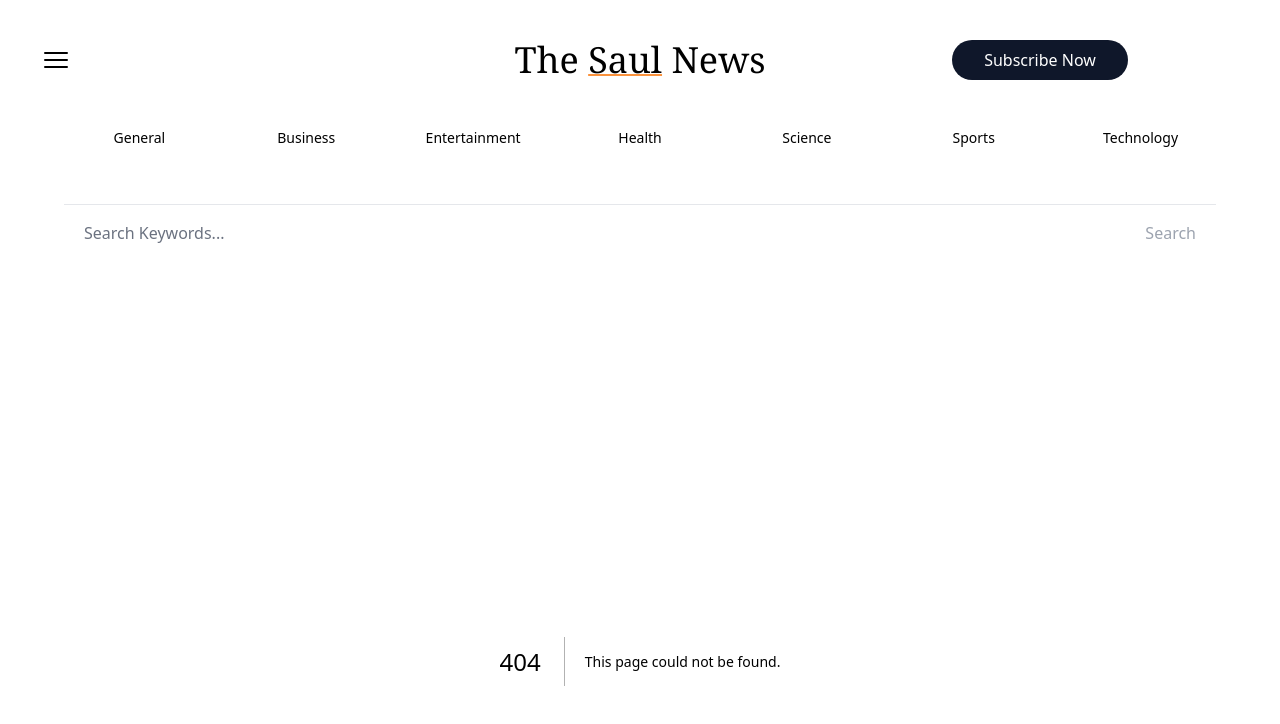
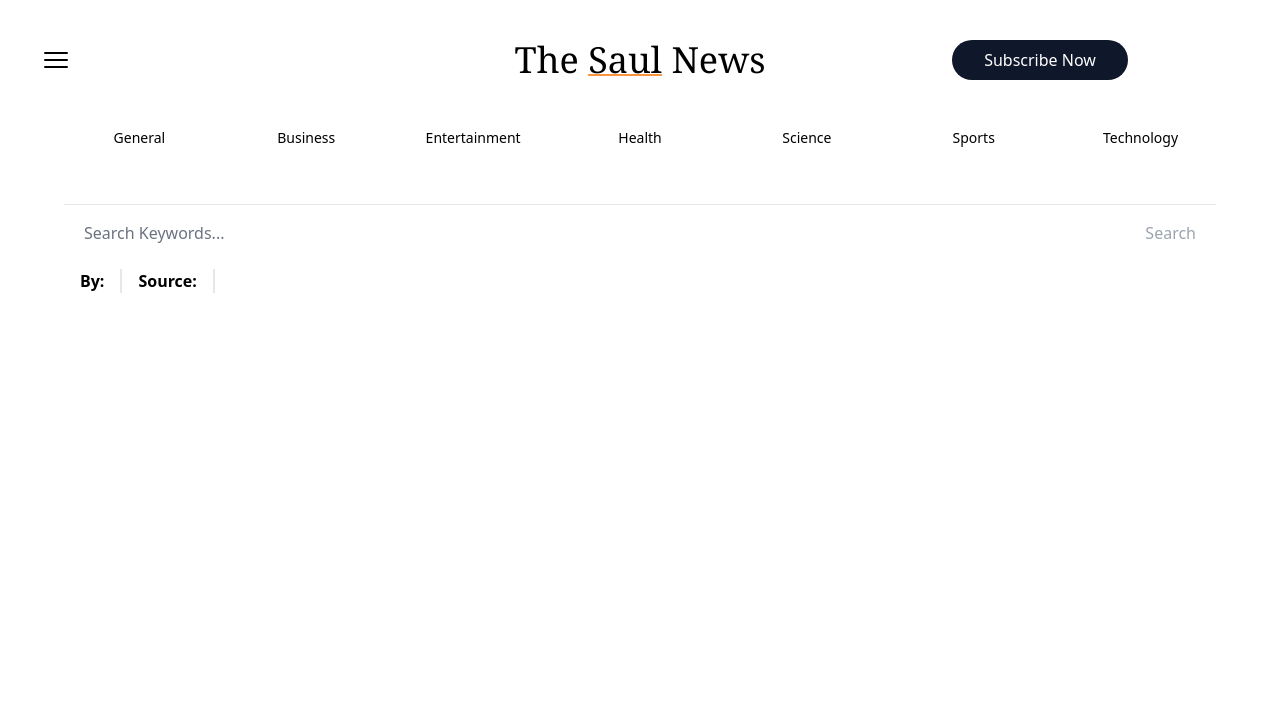
Before and after one commit to SkyscrapersTM/saul-news, a Next.js app: page /article in a window 1280 px wide. Before the commit this address had no page. Shown: the top 724 px of the page. Built offline with nearby package versions, Linux system fonts and the light colour scheme.

Commit message:
feat(Root): Added Article page including article component

```diff
--- /dev/null
+++ b/app/article/page.tsx
@@ -0,0 +1,39 @@
+import { notFound } from "next/navigation";
+
+type Props = {
+  searchParams?: DataEntry;
+};
+
+const Articlepage = ({ searchParams }: Props) => {
+  if (
+    (searchParams && Object.entries(searchParams).length === 0) ||
+    !searchParams
+  ) {
+    return notFound();
+  }
+
+  const article: DataEntry = searchParams;
+
+  return (
+    <article className="flex flex-col lg:flex-row pb-24 px-0 lg:px-10">
+      {article.image && (
+        <img
+          className="h-60 max-w-md mx-auto md:max-w-lg lg:max-w-xl object-cover rounded-lg shadow-md"
+          src={article.image}
+          alt={article.title}
+        />
+      )}
+      <div className="px-10">
+        <h1 className="headerTitle px-0 no-underline pb-2">{article.title}</h1>
+        <div className="flex divide-x-2 space-x-4">
+          <h2 className="font-bold">By: {article.author}</h2>
+          <h2 className="font-bold pl-4">Source: {article.source}</h2>
+          <p className="pl-4">{article.published_at}</p>
+        </div>
+        <p className="pt-4">{article.description}</p>
+      </div>
+    </article>
+  );
+};
+
+export default Articlepage;
--- /dev/null
+++ b/app/components/Article.tsx
@@ -0,0 +1,37 @@
+import ReadMoreButton from "app/components/ReadMoreButton";
+import LiveTimestamp from "app/components/LiveTimestamp";
+
+type Props = {
+  article: DataEntry;
+};
+
+const Article = ({ article }: Props) => {
+  return (
+    <article className="bg-slate-100 dark:bg-slate-800 flex flex-col rounded-lg shadow-sm hover:scale-105 hover:shadow-lg hover:bg-slate-200 transition-all duration-200 ease-out">
+      {article.image && (
+        <img
+          src={article.image}
+          alt={article.title}
+          className="h-56 w-full object-cover rounded-t-lg shadow-md"
+        />
+      )}
+      <div className="flex-1 flex flex-col">
+        <div className="flex-1 flex flex-col p-5">
+          <h2 className="font-bold font-serif">{article.title}</h2>
+          <section className="mt-2 flex-1">
+            <p className="text-xs line-clamp-2">{article.description}</p>
+          </section>
+          <footer className="text-xs text-right ml-auto flex space-x-1 pt-5 italic text-gray-400">
+            <p>{article.source} -</p>
+            <p>
+              <LiveTimestamp time={article.published_at} />
+            </p>
+          </footer>
+        </div>
+        <ReadMoreButton article={article} />
+      </div>
+    </article>
+  );
+};
+
+export default Article;
--- /dev/null
+++ b/app/components/LiveTimestamp.tsx
@@ -0,0 +1,12 @@
+"use client";
+import TimeAgo from "react-timeago";
+
+type Props = {
+  time: string;
+};
+
+const LiveTimestamp = ({ time }: Props) => {
+  return <TimeAgo date={time} />;
+};
+
+export default LiveTimestamp;
```
